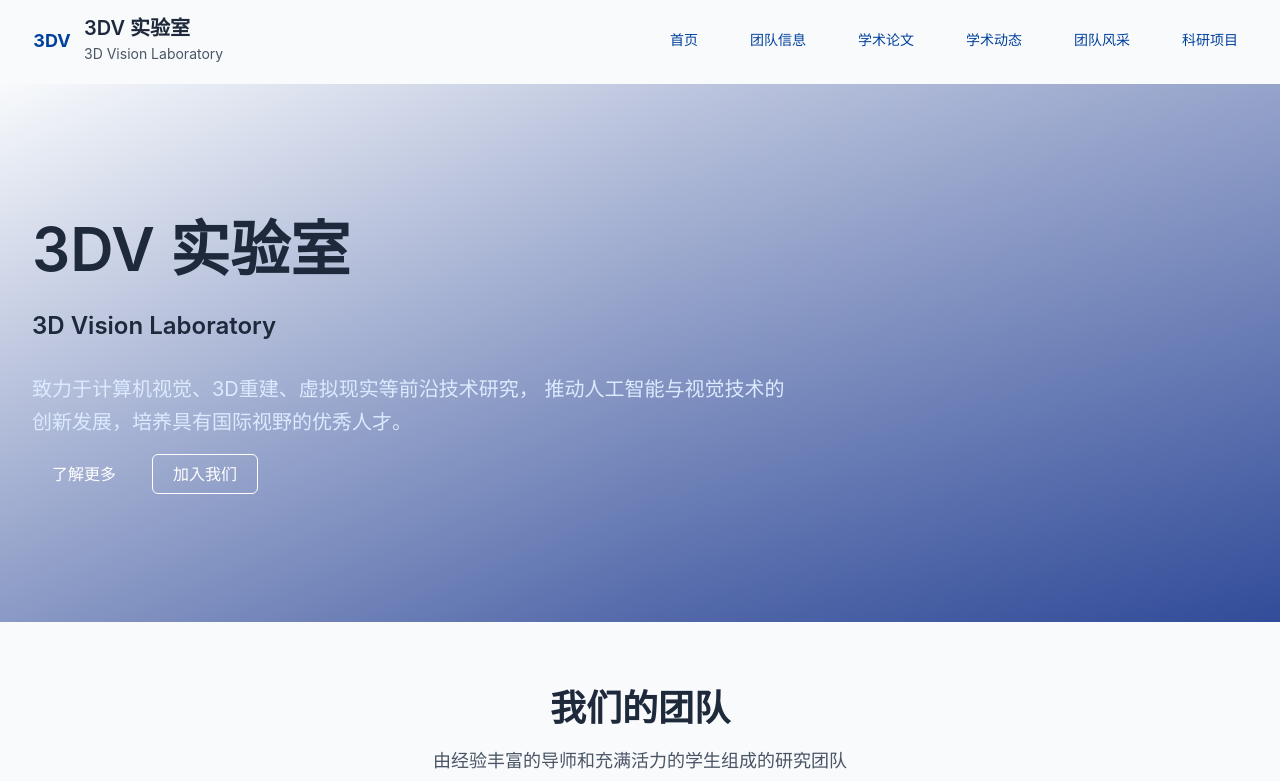
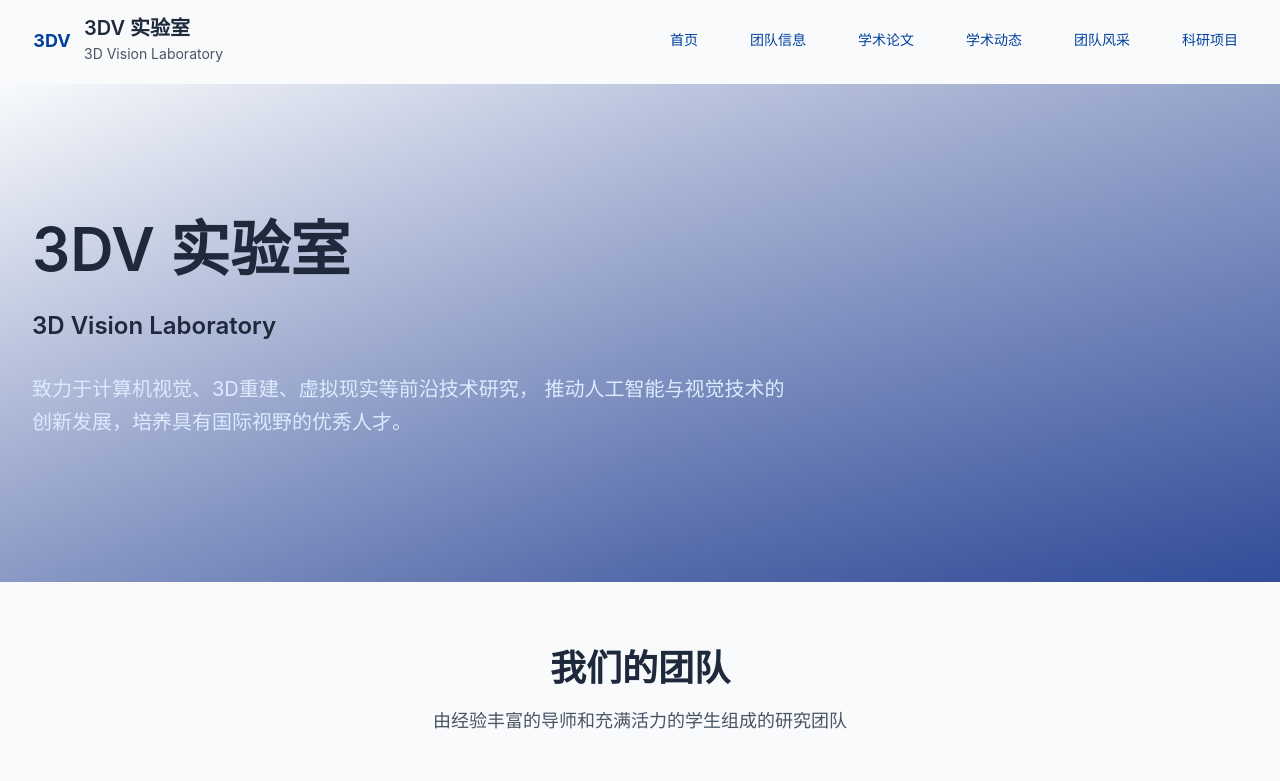
Before and after one commit to SunnyCloudYang/xxxlab, a React (Vite) app: page / in a window 1280 px wide. Shown: the top 781 px of the page. Built offline with nearby package versions, Linux system fonts and the light colour scheme; grey boxes are pictures that could not be loaded.

Commit message:
feat: disable action button

```diff
--- a/src/pages/Home.tsx
+++ b/src/pages/Home.tsx
@@ -11,23 +11,23 @@ import { mockTeamMembers, mockNews, mockPublications } from "../data/mockData";
 
 const Home: React.FC = () => {
   // 滚动到指定部分的函数，添加顶部偏移量以避免导航栏遮挡
-  const scrollToSection = (sectionId: string) => {
-    const section = document.getElementById(sectionId);
-    if (section) {
-      // 获取元素的位置
-      const elementPosition = section.getBoundingClientRect().top;
-      // 当前滚动位置
-      const offsetPosition = elementPosition + window.pageYOffset;
-      // 添加偏移量（这里设置为80px，可根据导航栏高度调整）
-      const offsetY = 120;
+  // const scrollToSection = (sectionId: string) => {
+  //   const section = document.getElementById(sectionId);
+  //   if (section) {
+  //     // 获取元素的位置
+  //     const elementPosition = section.getBoundingClientRect().top;
+  //     // 当前滚动位置
+  //     const offsetPosition = elementPosition + window.pageYOffset;
+  //     // 添加偏移量（这里设置为80px，可根据导航栏高度调整）
+  //     const offsetY = 120;
 
-      // 滚动到目标位置减去偏移量
-      window.scrollTo({
-        top: offsetPosition - offsetY,
-        behavior: "smooth",
-      });
-    }
-  };
+  //     // 滚动到目标位置减去偏移量
+  //     window.scrollTo({
+  //       top: offsetPosition - offsetY,
+  //       behavior: "smooth",
+  //     });
+  //   }
+  // };
   return (
     <div className="space-y-16">
       {/* Hero Section */}
@@ -45,7 +45,7 @@ const Home: React.FC = () => {
                 致力于计算机视觉、3D重建、虚拟现实等前沿技术研究，
                 推动人工智能与视觉技术的创新发展，培养具有国际视野的优秀人才。
               </p>
-              <div className="flex flex-col sm:flex-row gap-4">
+              {/* <div className="flex flex-col sm:flex-row gap-4">
                 <Button
                   size="lg"
                   variant="secondary"
@@ -61,7 +61,7 @@ const Home: React.FC = () => {
                 >
                   加入我们
                 </Button>
-              </div>
+              </div> */}
             </div>
           </div>
         </Container>
@@ -165,7 +165,7 @@ const Home: React.FC = () => {
       </section>
 
       {/* 联系我们 */}
-      <section id="contact-section" className="bg-gray-50">
+      {/* <section id="contact-section" className="bg-gray-50">
         <Container>
           <div className="pb-16">
             <div className="text-center mb-12">
@@ -178,7 +178,6 @@ const Home: React.FC = () => {
             </div>
 
             <div className="grid grid-cols-1 md:grid-cols-2 gap-8">
-              {/* 联系信息 */}
               <div className="bg-white rounded-lg shadow-sm p-6 space-y-4">
                 <h3 className="text-xl font-semibold text-gray-900 mb-4">
                   联系方式
@@ -245,7 +244,6 @@ const Home: React.FC = () => {
                 </div>
               </div>
 
-              {/* 招生信息 */}
               <div className="bg-white rounded-lg shadow-sm p-6">
                 <h3 className="text-xl font-semibold text-gray-900 mb-4">
                   加入我们
@@ -283,7 +281,7 @@ const Home: React.FC = () => {
             </div>
           </div>
         </Container>
-      </section>
+      </section> */}
     </div>
   );
 };
```
